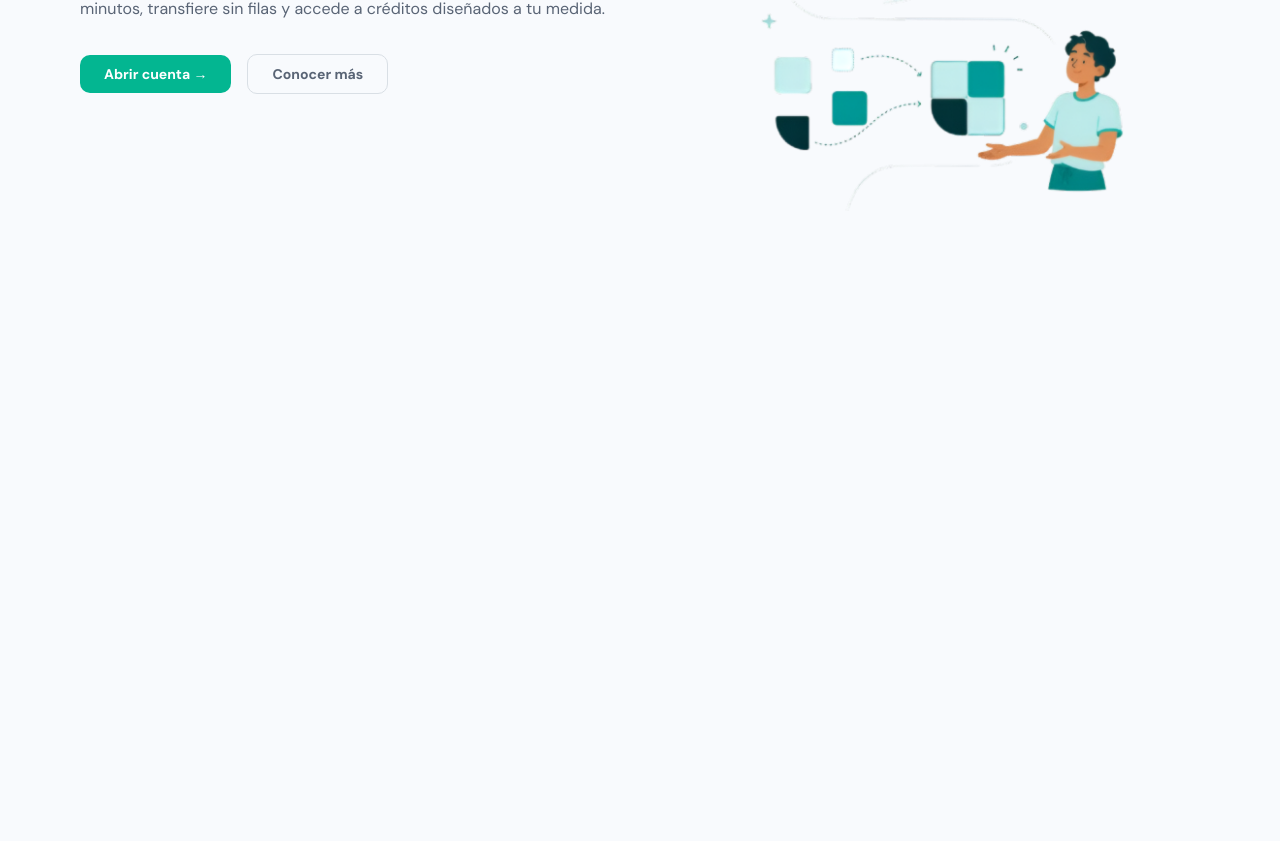
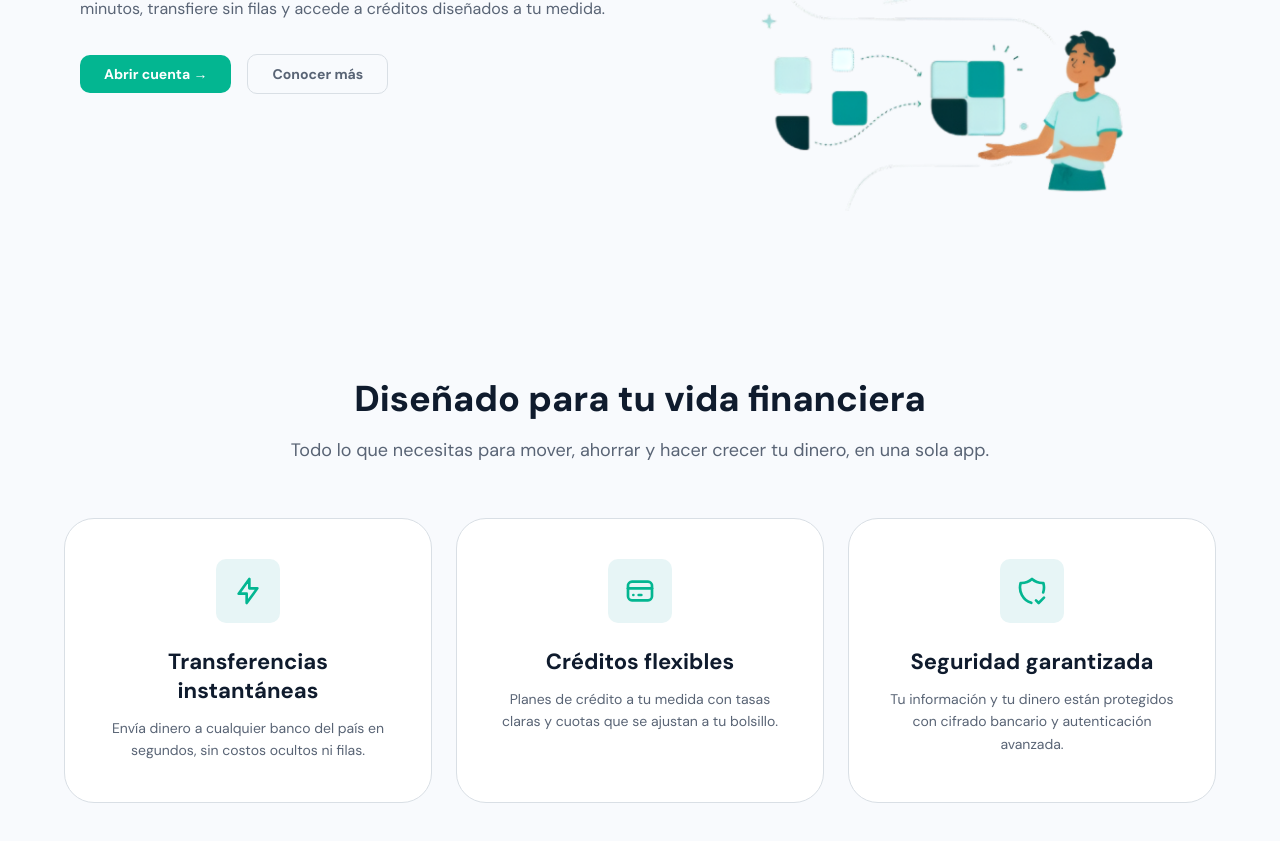
Before and after one commit to ByteProgramming1/bankify-front, a React (Vite) app: page / in a window 1280 px wide. Shown: the part 433-1274 px from the top of the page. Before the commit the page ends 800 px from the top, so only its background shows below. Built offline with nearby package versions, Linux system fonts and the light colour scheme.

Commit message:
code: se añadio la seccion de Feat

```diff
--- a/package.json
+++ b/package.json
@@ -10,6 +10,7 @@
     "preview": "vite preview"
   },
   "dependencies": {
+    "@tabler/icons-react": "^3.44.0",
     "react": "^19.2.7",
     "react-dom": "^19.2.6",
     "react-router-dom": "^7.18.0",
--- /dev/null
+++ b/src/components/landing/Feat.css
@@ -0,0 +1,100 @@
+.feats-section {
+    width: 100%;
+    background-color: var(--white-main);
+    padding: 80px 0;
+    box-sizing: border-box;
+}
+
+.feats-container {
+    width: 100%;
+    max-width: 1200px;
+    margin: 0 auto;
+    padding: 0 24px;
+    box-sizing: border-box;
+}
+
+.feats-header {
+    text-align: center;
+    margin-bottom: 56px;
+}
+
+.feats-header h2 {
+    font-size: 36px;
+    font-weight: 800;
+    color: var(--text-main);
+    margin: 0 0 16px 0;
+}
+
+.feats-header p {
+    font-size: 18px;
+    color: var(--text-secondary);
+    margin: 0;
+}
+
+.feats-grid {
+    display: flex;
+    justify-content: space-between;
+    align-items: stretch;
+    gap: 24px;
+}
+
+.feat-card {
+    flex: 1;
+    background-color: var(--white-secondary);
+    border: 1px solid var(--gray-border);
+    border-radius: var(--radious-lg);
+    padding: 40px 32px;
+    display: flex;
+    flex-direction: column;
+    align-items: center;
+    text-align: center;
+    box-sizing: border-box;
+    transition: transform 0.2s ease, box-shadow 0.2s ease;
+}
+
+.feat-card:hover {
+    transform: translateY(-4px);
+    box-shadow: 0 10px 25px rgba(15, 27, 45, 0.05);
+}
+
+.feat-icon-box {
+    width: 64px;
+    height: 64px;
+    background-color: var(--green-light-2);
+    border-radius: var(--radious-sm);
+    display: flex;
+    justify-content: center;
+    align-items: center;
+    margin-bottom: 24px;
+}
+
+.feat-icon-box svg {
+    width: 32px;
+    height: 32px;
+    color: var(--green-main);
+}
+
+.feat-card h3 {
+    font-size: 22px;
+    font-weight: 700;
+    color: var(--text-main);
+    margin: 0 0 12px 0;
+}
+
+.feat-card p {
+    font-size: 14px;
+    color: var(--text-secondary);
+    line-height: 1.6;
+    margin: 0;
+}
+
+@media (max-width: 900px) {
+    .feats-grid {
+        flex-direction: column;
+        gap: 32px;
+    }
+
+    .feat-tabler-icon {
+        color: var(--green-main);
+    }
+}
--- /dev/null
+++ b/src/components/landing/Feat.jsx
@@ -0,0 +1,48 @@
+import React from 'react';
+import { IconBolt, IconCreditCard, IconShieldCheck } from '@tabler/icons-react'; // 1. Importamos de Tabler
+import './Feat.css';
+
+export const Feat = () => {
+    return (
+        <section className="feats-section">
+            <div className="feats-container">
+
+                <div className="feats-header">
+                    <h2>Diseñado para tu vida financiera</h2>
+                    <p>Todo lo que necesitas para mover, ahorrar y hacer crecer tu dinero, en una sola app.</p>
+                </div>
+
+                <div className="feats-grid">
+
+                    <div className="feat-card">
+                        <div className="feat-icon-box">
+                            <IconBolt size={32} stroke={2} className="feat-tabler-icon" />
+                        </div>
+                        <h3>Transferencias instantáneas</h3>
+                        <p>Envía dinero a cualquier banco del país en segundos, sin costos ocultos ni filas.</p>
+                    </div>
+
+                    <div className="feat-card">
+                        <div className="feat-icon-box">
+                            <IconCreditCard size={32} stroke={2} className="feat-tabler-icon" />
+                        </div>
+                        <h3>Créditos flexibles</h3>
+                        <p>Planes de crédito a tu medida con tasas claras y cuotas que se ajustan a tu bolsillo.</p>
+                    </div>
+
+                    <div className="feat-card">
+                        <div className="feat-icon-box">
+                            <IconShieldCheck size={32} stroke={2} className="feat-tabler-icon" />
+                        </div>
+                        <h3>Seguridad garantizada</h3>
+                        <p>Tu información y tu dinero están protegidos con cifrado bancario y autenticación avanzada.</p>
+                    </div>
+
+                </div>
+
+            </div>
+        </section>
+    );
+};
+
+export default Feat;
--- a/src/views/HomeView.tsx
+++ b/src/views/HomeView.tsx
@@ -1,4 +1,5 @@
 import NavBar from "../components/common/NavBar"
+import Feat from "../components/landing/Feat"
 import Hero from "../components/landing/Hero"
 
 const HomeView = () => {
@@ -7,6 +8,8 @@ const HomeView = () => {
             <NavBar></NavBar>
 
             <Hero></Hero>
+
+            <Feat></Feat>
         </div>
     )
 }
```
Also changed, not shown: 1 other file (tests, documents, lock files or other folders).
